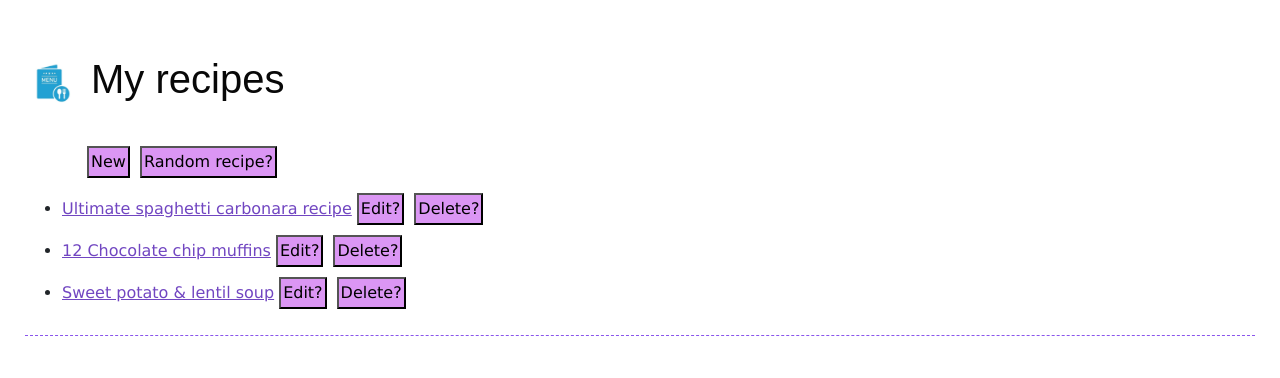
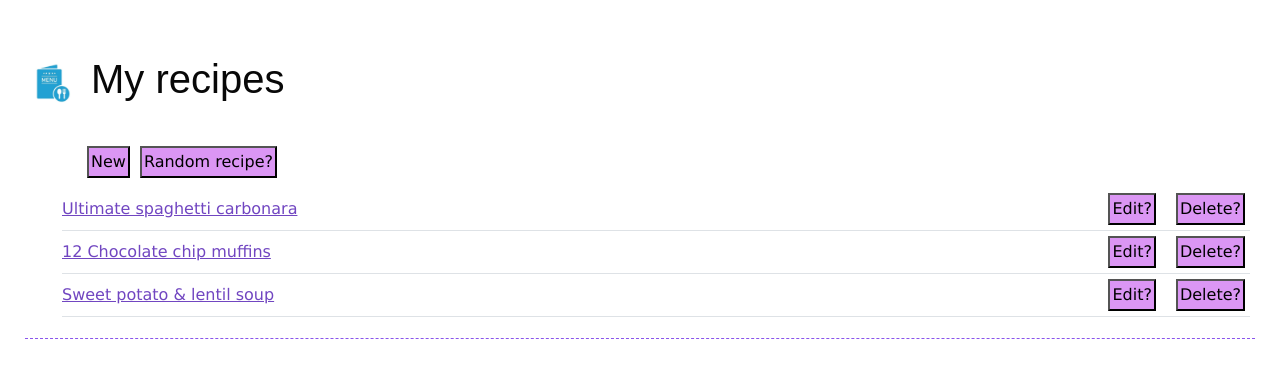
Before and after one commit to acmainier/recipes, a React (Vite) app: page / in a window 1280 px wide. Shown: the top 378 px of the page. Built offline with nearby package versions, Linux system fonts and the light colour scheme.

Commit message:
css update to nav menu

```diff
--- a/src/Recipe.css
+++ b/src/Recipe.css
@@ -39,11 +39,33 @@ button {
   padding: 2px;
   background-color: #DB96F4;
   margin: 5px;
+}
 
+li {
+  border-bottom: 1px solid #dee2e6;
 }
+
 .container {
   display: flex;
-  justify-content: flex-start;
+}
+
+.nav-container {
+  display: block;
+}
+
+.recipe-selection {
+  display: flex;
+  justify-content: space-between;
+  align-items:baseline;
+  gap: 10px 10px;
+}
+
+.recipe-selection a {
+  flex: 2 auto;
+}
+
+.recipe-selection-btn {
+
 }
 
 .top-menu {
--- a/src/Root.jsx
+++ b/src/Root.jsx
@@ -51,13 +51,15 @@ export default function Root() {
             </button>
           </div>
         }
-        <nav>
+
+        <nav className="nav-container">
           <ul>
             {recipes.map((item) => {
               return (
-                <li key={item.index}>
+                <li className="recipe-selection" key={item.index}>
                   <Link to={`recipes/` + item.index}>{item.title}</Link>
                   <button
+                    className="recipe-selection-btn"
                     type="button"
                     onClick={() => {
                       navigate(`recipes/editRecipe/` + item.index);
@@ -66,6 +68,7 @@ export default function Root() {
                     Edit?
                   </button>
                   <button
+                    className="recipe-selection-btn"
                     type="button"
                     onClick={() => {
                       navigate(`recipes/deleteRecipe/` + item.index);
@@ -79,6 +82,7 @@ export default function Root() {
           </ul>
         </nav>
       </div>
+
       <div id="detail">
         <Outlet />
       </div>
--- a/src/recipes.json
+++ b/src/recipes.json
@@ -1,7 +1,7 @@
 [
   {
     "index": 0,
-    "title": "Ultimate spaghetti carbonara recipe",
+    "title": "Ultimate spaghetti carbonara",
     "ingredients": [
       { "id": 100, "name": "100g pancetta" },
       { "id": 200, "name": "50g pecorino cheese" },
```
Lines whose indentation alone changed are shown as unchanged.
